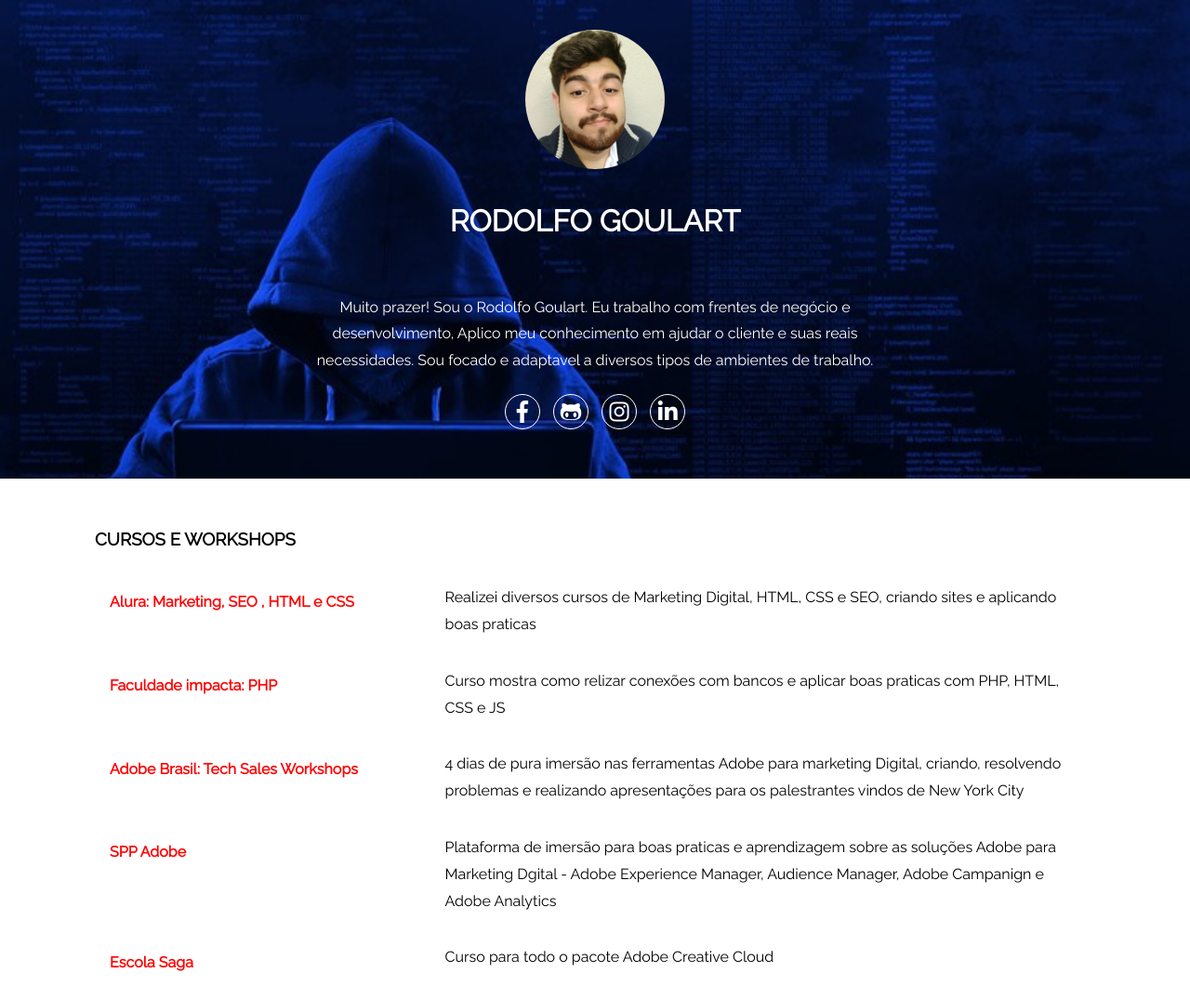
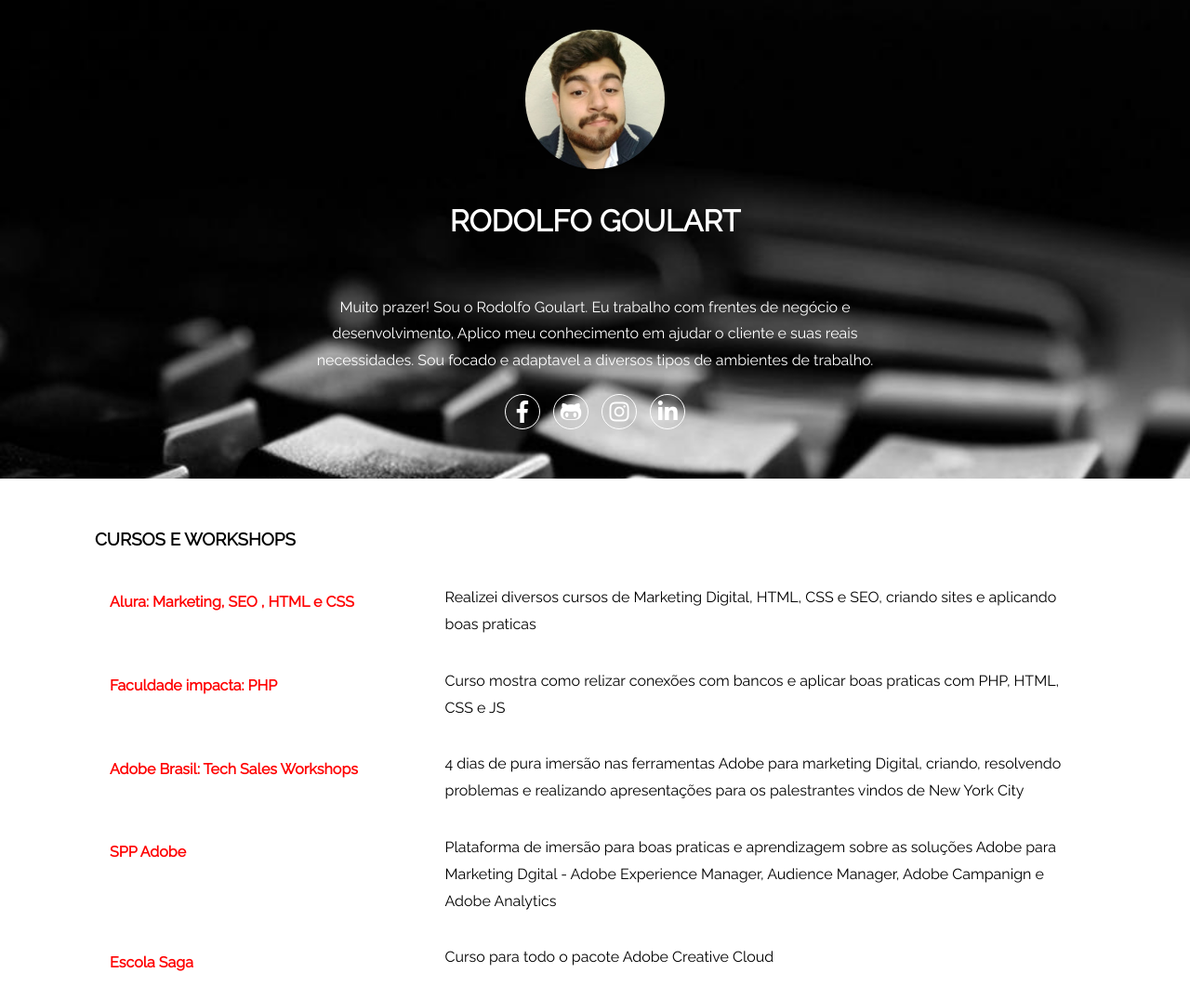
Before and after one commit to Rodolphs/Curriculo, a plain HTML site: page index.html in a window 1280 px wide. Shown: the top 1075 px of the page at 93% size. Drawn offline with Linux system fonts and the light colour scheme.

Commit message:
Update style.css

```diff
--- a/style.css
+++ b/style.css
@@ -33,7 +33,7 @@ footer {
 header {
     padding: 2em;
     text-align: center;
-    background-image: url('./img/hack.jpg');
+    background-image: url('./img/teclado.jpg');
     background-size: cover;
     background-position: fixed;
     color: white;
```
